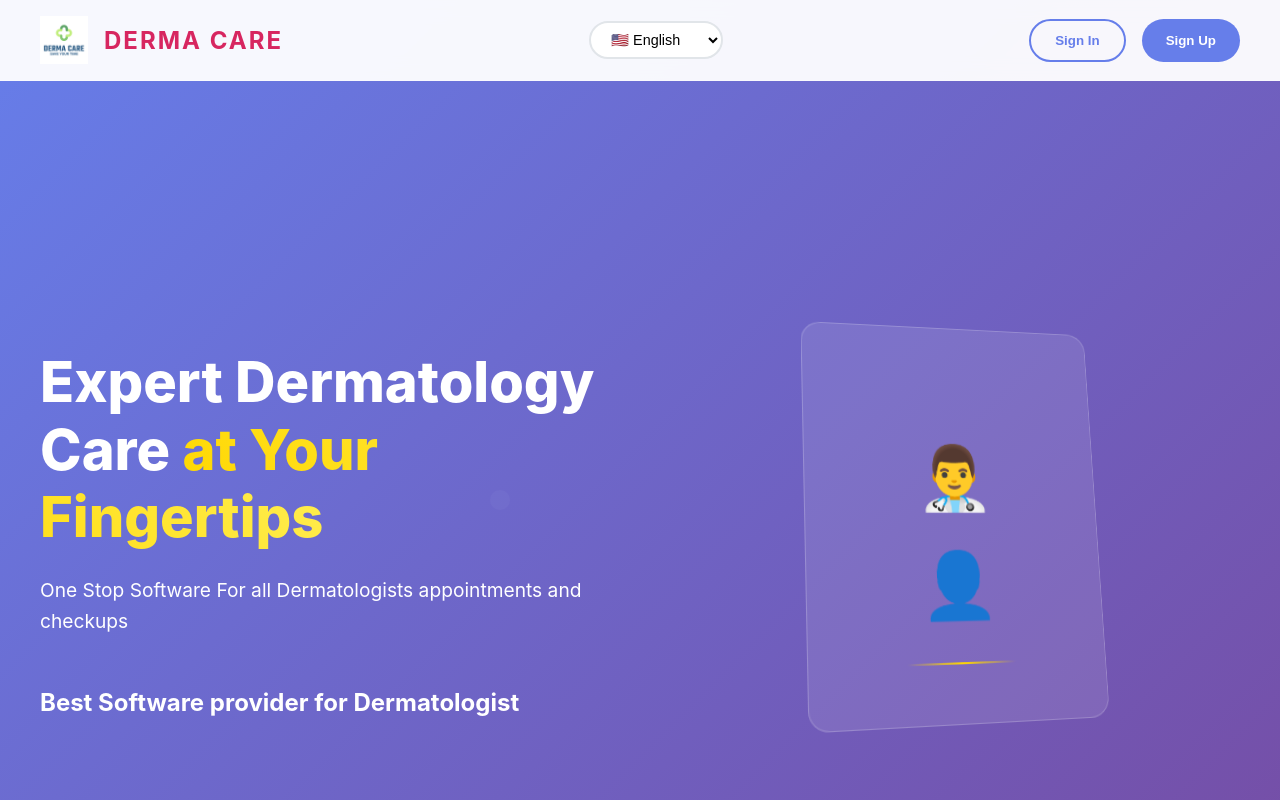
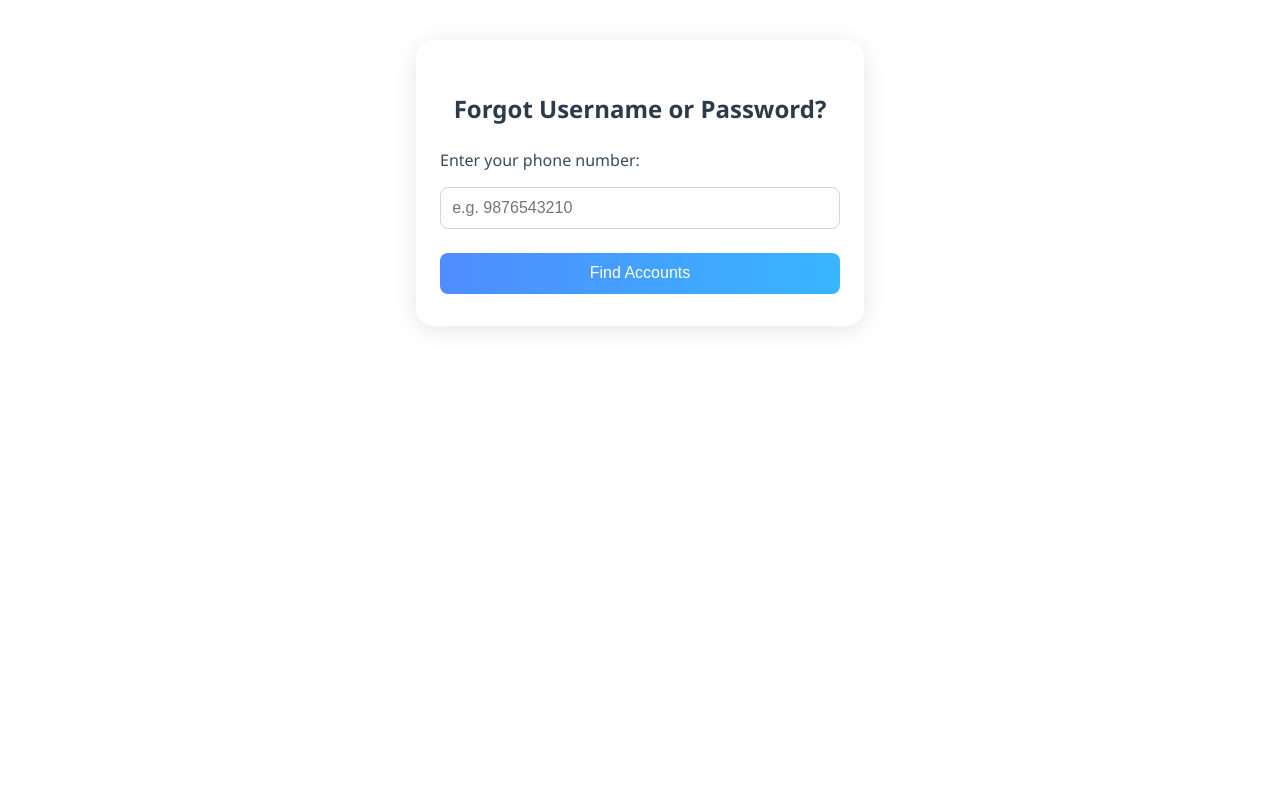
Before and after one commit to Nikhil2457/dermatologists-checkup-frontend, a React (Create React App) app: page /#/forgot-credentials in a window 1280 px wide. Before the commit this address led to /. Shown: the top 800 px of the page. Built offline with nearby package versions, Linux system fonts and the light colour scheme; sample sign-in values are in the browser's storage.

Commit message:
add forgot text

```diff
--- a/src/App.js
+++ b/src/App.js
@@ -20,6 +20,7 @@ import ContactUs from './components/ContactUs';
 import PaymentSuccess from './components/PaymentSuccess';
 import PaymentFailure from './components/PaymentFailure';
 import PaymentCallback from './components/PaymentCallback';
+import ForgotCredentials from './components/ForgotCredentials/ForgotCredentials';
 
 function App() {
   return (
@@ -50,6 +51,7 @@ function App() {
         <Route path="/failure" element={<PaymentFailure />} />
         <Route path="/payment-callback" element={<PaymentCallback />} />
         <Route path="*" element={<LandingPage />} />
+        <Route path="/forgot-credentials" element={<ForgotCredentials />} />
       </Routes>
 
       <ToastContainer position="top-right" autoClose={2000} />
--- a/src/components/AuthPage/index.jsx
+++ b/src/components/AuthPage/index.jsx
@@ -306,6 +306,16 @@ function AuthPage() {
             <p className="auth-page-toggle-link" onClick={() => navigate('/admin')}>Admin? Login here</p>
           </>
         )}
+
+        {isLogin && (
+          <p
+            className="auth-page-toggle-link"
+            style={{ color: "#4f8cff", cursor: "pointer", marginTop: "0.5rem" }}
+            onClick={() => navigate('/forgot-credentials')}
+          >
+            Forgot username/password?
+          </p>
+        )}
       </div>
     </div>
   );
--- /dev/null
+++ b/src/components/ForgotCredentials/ForgotCredentials.css
@@ -0,0 +1,148 @@
+.forgot-credentials-container {
+    max-width: 400px;
+    margin: 40px auto;
+    background: #fff;
+    border-radius: 18px;
+    box-shadow: 0 4px 24px rgba(0,0,0,0.10);
+    padding: 2rem 1.5rem;
+    font-family: 'Segoe UI', sans-serif;
+    animation: pop-in 0.5s cubic-bezier(.68,-0.55,.27,1.55);
+  }
+
+  .fc-title {
+    text-align: center;
+    margin-bottom: 1.5rem;
+    color: #2d3a4b;
+    font-size: 1.5rem;
+    font-weight: 600;
+  }
+
+  .fc-form {
+    display: flex;
+    flex-direction: column;
+    gap: 1rem;
+  }
+
+  .fc-form label {
+    font-weight: 500;
+    color: #3a4a5d;
+  }
+
+  .fc-form input {
+    padding: 0.7rem;
+    border: 1px solid #d1d5db;
+    border-radius: 8px;
+    font-size: 1rem;
+    transition: border 0.2s;
+  }
+
+  .fc-form input:focus {
+    border: 1.5px solid #4f8cff;
+    outline: none;
+  }
+
+  .fc-btn {
+    background: linear-gradient(90deg, #4f8cff 0%, #38b6ff 100%);
+    color: #fff;
+    border: none;
+    border-radius: 8px;
+    padding: 0.7rem 1.2rem;
+    font-size: 1rem;
+    font-weight: 500;
+    cursor: pointer;
+    transition: background 0.2s, transform 0.1s;
+    margin-top: 0.5rem;
+  }
+
+  .fc-btn:active {
+    transform: scale(0.97);
+  }
+
+  .fc-btn:disabled {
+    background: #b3d1ff;
+    cursor: not-allowed;
+  }
+
+  .fc-update-btn {
+    margin-left: 1rem;
+    background: linear-gradient(90deg, #38b6ff 0%, #4f8cff 100%);
+  }
+
+  .fc-back-btn {
+    background: #e5e7eb;
+    color: #2d3a4b;
+    margin-top: 0.5rem;
+  }
+
+  .fc-message {
+    background: #e0f7fa;
+    color: #00796b;
+    border-radius: 8px;
+    padding: 0.7rem 1rem;
+    margin-bottom: 1rem;
+    text-align: center;
+    animation: fade-in 0.5s;
+  }
+
+  .fc-usernames-list {
+    margin-top: 1rem;
+  }
+
+  .fc-usernames-list ul {
+    list-style: none;
+    padding: 0;
+    margin: 0 0 1rem 0;
+  }
+
+  .fc-username-item {
+    display: flex;
+    align-items: center;
+    justify-content: space-between;
+    background: #f3f6fa;
+    border-radius: 8px;
+    padding: 0.7rem 1rem;
+    margin-bottom: 0.7rem;
+    animation: fade-in 0.5s;
+  }
+
+  .fc-username {
+    font-weight: 500;
+    color: #2d3a4b;
+  }
+
+  .animate-fade-in {
+    animation: fade-in 0.7s;
+  }
+
+  .animate-slide-up {
+    animation: slide-up 0.5s;
+  }
+
+  @keyframes fade-in {
+    from { opacity: 0; }
+    to   { opacity: 1; }
+  }
+
+  @keyframes slide-up {
+    from { opacity: 0; transform: translateY(30px);}
+    to   { opacity: 1; transform: translateY(0);}
+  }
+
+  @keyframes pop-in {
+    0% { opacity: 0; transform: scale(0.95);}
+    100% { opacity: 1; transform: scale(1);}
+  }
+
+  /* Responsive */
+  @media (max-width: 600px) {
+    .forgot-credentials-container {
+      padding: 1rem 0.5rem;
+      max-width: 98vw;
+    }
+    .fc-title {
+      font-size: 1.1rem;
+    }
+    .fc-form input, .fc-btn {
+      font-size: 0.95rem;
+    }
+  }
--- /dev/null
+++ b/src/components/ForgotCredentials/ForgotCredentials.jsx
@@ -0,0 +1,145 @@
+import React, { useState } from "react";
+import axios from "axios";
+import "./ForgotCredentials.css";
+
+const API_BASE = `${process.env.REACT_APP_API_URL}/api/users`;
+
+export default function ForgotCredentials() {
+  const [step, setStep] = useState(1);
+  const [phone, setPhone] = useState("");
+  const [usernames, setUsernames] = useState([]);
+  const [selectedUsername, setSelectedUsername] = useState("");
+  const [newPassword, setNewPassword] = useState("");
+  const [message, setMessage] = useState("");
+  const [loading, setLoading] = useState(false);
+
+  // Handle phone submit
+  const handlePhoneSubmit = async (e) => {
+    e.preventDefault();
+    setLoading(true);
+    setMessage("");
+    setUsernames([]);
+    setSelectedUsername("");
+    setNewPassword("");
+    try {
+      const res = await axios.post(`${API_BASE}/forgot-credentials`, { phone });
+      setUsernames(res.data.usernames);
+      setStep(2);
+    } catch (err) {
+      setMessage(
+        err.response?.data?.message || "Something went wrong."
+      );
+    }
+    setLoading(false);
+  };
+
+  // Handle password update
+  const handlePasswordUpdate = async (e) => {
+    e.preventDefault();
+    setLoading(true);
+    setMessage("");
+    try {
+      const res = await axios.post(`${API_BASE}/update-password`, {
+        phone,
+        username: selectedUsername,
+        newPassword,
+      });
+      setMessage("Password updated successfully!");
+      setStep(1);
+      setPhone("");
+      setUsernames([]);
+      setSelectedUsername("");
+      setNewPassword("");
+    } catch (err) {
+      setMessage(
+        err.response?.data?.message || "Something went wrong."
+      );
+    }
+    setLoading(false);
+  };
+
+  return (
+    <div className="forgot-credentials-container">
+      <h2 className="fc-title">Forgot Username or Password?</h2>
+      {message && <div className="fc-message">{message}</div>}
+
+      {step === 1 && (
+        <form className="fc-form" onSubmit={handlePhoneSubmit}>
+          <label htmlFor="phone">Enter your phone number:</label>
+          <input
+            id="phone"
+            type="tel"
+            value={phone}
+            onChange={(e) => setPhone(e.target.value)}
+            placeholder="e.g. 9876543210"
+            required
+            pattern="[0-9]{10,15}"
+            disabled={loading}
+          />
+          <button type="submit" className="fc-btn" disabled={loading}>
+            {loading ? "Checking..." : "Find Accounts"}
+          </button>
+        </form>
+      )}
+
+      {step === 2 && (
+        <div className="fc-usernames-list animate-fade-in">
+          <p>Accounts found for <b>{phone}</b>:</p>
+          <ul>
+            {usernames.map((uname) => (
+              <li key={uname} className="fc-username-item">
+                <span className="fc-username">{uname}</span>
+                <button
+                  className="fc-btn fc-update-btn"
+                  onClick={() => {
+                    setSelectedUsername(uname);
+                    setStep(3);
+                    setMessage("");
+                  }}
+                >
+                  Update Password
+                </button>
+              </li>
+            ))}
+          </ul>
+          <button className="fc-btn fc-back-btn" onClick={() => setStep(1)}>
+            Back
+          </button>
+        </div>
+      )}
+
+      {step === 3 && (
+        <form className="fc-form animate-slide-up" onSubmit={handlePasswordUpdate}>
+          <p>
+            Update password for <b>{selectedUsername}</b>
+          </p>
+          <input
+            type="password"
+            value={newPassword}
+            onChange={(e) => setNewPassword(e.target.value)}
+            placeholder="New password"
+            required
+            minLength={6}
+            disabled={loading}
+          />
+          <button type="submit" className="fc-btn" disabled={loading}>
+            {loading ? "Updating..." : "Submit"}
+          </button>
+          <button
+            type="button"
+            className="fc-btn fc-back-btn"
+            onClick={() => {
+              setStep(2);
+              setSelectedUsername("");
+              setNewPassword("");
+              setMessage("");
+            }}
+            disabled={loading}
+          >
+            Back
+          </button>
+        </form>
+      )}
+    </div>
+  );
+}
```
